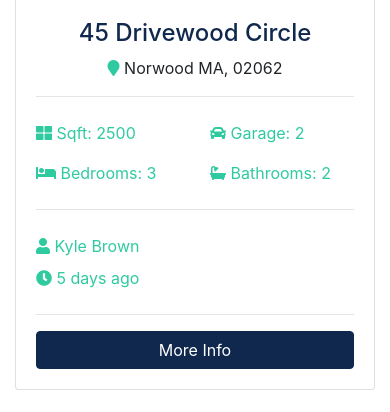
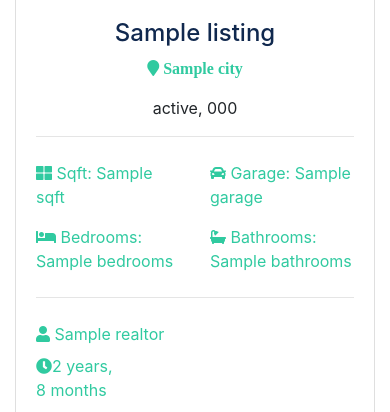
Before and after one commit to Athooh/btre_project, a Django app: template templates/pages/index.html in a window 390 px wide. Shown: the part 1194-1606 px from the top of the page. Run offline with Django 4.2, Linux system fonts and the light colour scheme; the template is opened without the code that fills it: most values are stand-ins (such as "Sample title", 1, 10 or a date in 2020); grey boxes marked "Sample" are stand-in pictures; some libraries are stand-ins or nearby versions.

Commit message:
home and about page

```diff
--- a/listings/views.py
+++ b/listings/views.py
@@ -7,12 +7,13 @@ from django.core.paginator import EmptyPage, PageNotAnInteger, Paginator
 def index(request):
     listings = list.objects.order_by('-list_date').filter(is_published=True)
 
-    paginator = Paginator(listings, 6)
+    paginator = Paginator(listings, 3)
     page = request.GET.get('page')
     paged_listings = paginator.get_page(page)
 
     context = {
-        'listings': paged_listings
+        'listings': paged_listings,
+        'navbar': 'listings'
     }
 
     return render(request, 'listings/listings.html', context)
--- a/templates/listings/listings.html
+++ b/templates/listings/listings.html
@@ -45,10 +45,10 @@
               <h4 class="text-primary">{{ listing.title }}</h4>
               <p>
                 <i class="fas fa-map-marker text-secondary">
-                  {{ listing.city }} {{ listing.state }},
+                  {{ listing.city }}
                 </i>
-                {{ listing.zipcode }}
               </p>
+              <p>{{ listing.state }}, {{ listing.zipcode }}</p>
             </div>
             <hr />
             <div class="row py-2 text-secondary">
--- a/templates/pages/index.html
+++ b/templates/pages/index.html
@@ -1,4 +1,4 @@
-{% extends 'base.html' %} {% block content %}
+{% extends 'base.html' %} {% load humanize %} {% block content %}
 <!-- Showcase -->
 <section id="showcase">
     <div class="container text-center">
@@ -135,133 +135,69 @@
     <div class="container">
         <h3 class="text-center mb-3">Latest Listings</h3>
         <div class="row">
+            {% if listings %} {% for listing in listings %}
             <!-- Listing 1 -->
             <div class="col-md-6 col-lg-4 mb-4">
                 <div class="card listing-preview">
-                    <img class="card-img-top" src="assets/img/homes/home-1.jpg" alt="" />
+                    <img class="card-img-top" src="{{listing.photo_main.url}}" alt="" />
                     <div class="card-img-overlay">
                         <h2>
-                            <span class="badge badge-secondary text-white">$490,000</span>
-                        </h2>
-                    </div>
-                    <div class="card-body">
-                        <div class="listing-heading text-center">
-                            <h4 class="text-primary">45 Drivewood Circle</h4>
-                            <p>
-                                <i class="fas fa-map-marker text-secondary"></i> Norwood MA, 02062
-                            </p>
-                        </div>
-                        <hr />
-                        <div class="row py-2 text-secondary">
-                            <div class="col-6">
-                                <i class="fas fa-th-large"></i> Sqft: 2500
-                            </div>
-                            <div class="col-6"><i class="fas fa-car"></i> Garage: 2</div>
-                        </div>
-                        <div class="row py-2 text-secondary">
-                            <div class="col-6"><i class="fas fa-bed"></i> Bedrooms: 3</div>
-                            <div class="col-6"><i class="fas fa-bath"></i> Bathrooms: 2</div>
-                        </div>
-                        <hr />
-                        <div class="row py-2 text-secondary">
-                            <div class="col-6"><i class="fas fa-user"></i> Kyle Brown</div>
-                        </div>
-                        <div class="row text-secondary pb-2">
-                            <div class="col-6"><i class="fas fa-clock"></i> 5 days ago</div>
-                        </div>
-                        <hr />
-                        <a href="listing.html" class="btn btn-primary btn-block">More Info</a
-            >
-          </div>
-        </div>
-      </div>
-
-      <!-- Listing 2 -->
-      <div class="col-md-6 col-lg-4 mb-4">
-        <div class="card listing-preview">
-          <img class="card-img-top" src="assets/img/homes/home-2.jpg" alt="" />
-          <div class="card-img-overlay">
-            <h2>
-              <span class="badge badge-secondary text-white">$550,000</span>
+                            <span class="badge badge-secondary text-white">{{listing.price | intcomma}}</span
+              >
             </h2>
           </div>
           <div class="card-body">
             <div class="listing-heading text-center">
-              <h4 class="text-primary">18 Jefferson Lane</h4>
+              <h4 class="text-primary">{{ listing.title }}</h4>
               <p>
-                <i class="fas fa-map-marker text-secondary"></i> Woburn MA,
-                01801
+                <i class="fas fa-map-marker text-secondary">
+                  {{ listing.city }}</i
+                >
               </p>
+              <p>{{ listing.state }}, {{ listing.zipcode }}</p>
             </div>
             <hr />
             <div class="row py-2 text-secondary">
               <div class="col-6">
-                <i class="fas fa-th-large"></i> Sqft: 3200
+                <i class="fas fa-th-large"></i> Sqft: {{ listing.sqft }}
               </div>
-              <div class="col-6"><i class="fas fa-car"></i> Garage: 1</div>
+              <div class="col-6">
+                <i class="fas fa-car"></i> Garage: {{ listing.garage }}
+              </div>
             </div>
             <div class="row py-2 text-secondary">
-              <div class="col-6"><i class="fas fa-bed"></i> Bedrooms: 4</div>
               <div class="col-6">
-                <i class="fas fa-bath"></i> Bathrooms: 2.5
+                <i class="fas fa-bed"></i> Bedrooms: {{ listing.bedrooms }}
+              </div>
+              <div class="col-6">
+                <i class="fas fa-bath"></i> Bathrooms: {{ listing.bathrooms }}
               </div>
             </div>
             <hr />
             <div class="row py-2 text-secondary">
-              <div class="col-6"><i class="fas fa-user"></i> Mark Hudson</div>
+              <div class="col-6">
+                <i class="fas fa-user"></i> {{ listing.realtor }}
+              </div>
             </div>
             <div class="row text-secondary pb-2">
-              <div class="col-6"><i class="fas fa-clock"></i> 5 days ago</div>
+              <div class="col-6">
+                <i class="fas fa-clock"></i>{{ listing.list_date | timesince }}
+              </div>
             </div>
             <hr />
-            <a href="listing.html" class="btn btn-primary btn-block"
+            <a
+              href="{% url 'listing' listing.id %}"
+              class="btn btn-primary btn-block"
               >More Info</a
             >
           </div>
         </div>
       </div>
-
-      <!-- Listing 3 -->
-      <div class="col-md-6 col-lg-4 mb-4">
-        <div class="card listing-preview">
-          <img class="card-img-top" src="assets/img/homes/home-3.jpg" alt="" />
-          <div class="card-img-overlay">
-            <h2>
-              <span class="badge badge-secondary text-white">$580,000</span>
-            </h2>
-          </div>
-          <div class="card-body">
-            <div class="listing-heading text-center">
-              <h4 class="text-primary">187 Woodrow Street</h4>
-              <p>
-                <i class="fas fa-map-marker text-secondary"></i> Salem MA, 01915
-              </p>
-            </div>
-            <hr />
-            <div class="row py-2 text-secondary">
-              <div class="col-6">
-                <i class="fas fa-th-large"></i> Sqft: 3107
-              </div>
-              <div class="col-6"><i class="fas fa-car"></i> Garage: 0</div>
-            </div>
-            <div class="row py-2 text-secondary">
-              <div class="col-6"><i class="fas fa-bed"></i> Bedrooms: 4</div>
-              <div class="col-6"><i class="fas fa-bath"></i> Bathrooms: 3</div>
-            </div>
-            <hr />
-            <div class="row py-2 text-secondary">
-              <div class="col-6"><i class="fas fa-user"></i> Mark Hudson</div>
-            </div>
-            <div class="row text-secondary pb-2">
-              <div class="col-6"><i class="fas fa-clock"></i> 5 days ago</div>
-            </div>
-            <hr />
-            <a href="listing.html" class="btn btn-primary btn-block"
-              >More Info</a
-            >
-          </div>
-        </div>
+      {% endfor %} {% else %}
+      <div class="col-md-12">
+        <p>No Listings Available</p>
       </div>
+      {% endif %}
     </div>
   </div>
 </section>
```
Also changed, not shown: pages/views.py (+22 -3 lines), templates/pages/about.html (+14 -38 lines).
